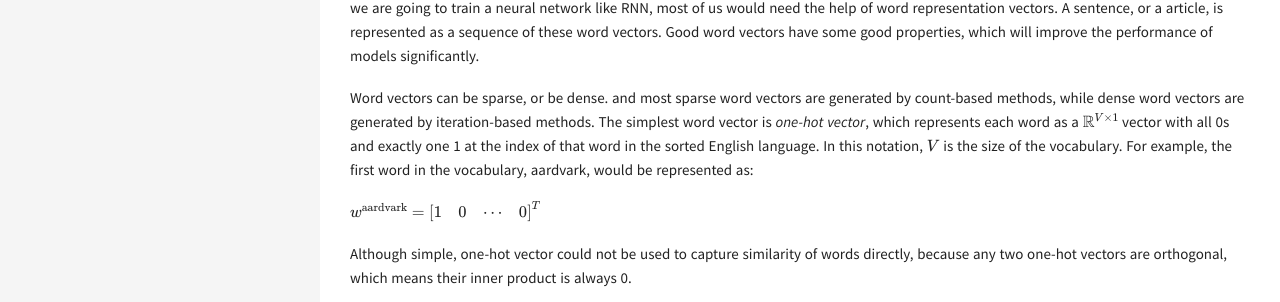
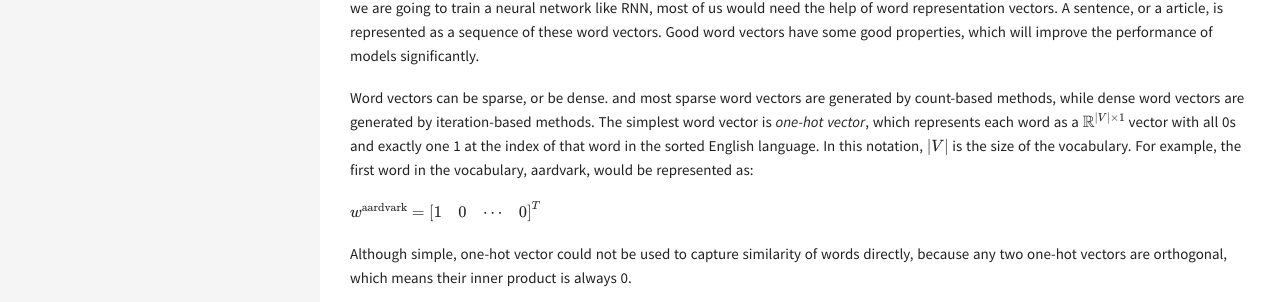
Before and after one commit to two2er/two2er.github.io, a Jekyll site: the page built from _posts/2019-09-09-NLP.md, in a window 1280 px wide. Shown: the part 2163-2465 px from the top of the page. Built offline with Jekyll 4.4.1, drawn with Linux system fonts in a browser that asks for light colours; nearby versions of some CDN libraries.

Commit message:
20190910

```diff
--- a/_posts/2019-09-09-NLP.md
+++ b/_posts/2019-09-09-NLP.md
@@ -45,7 +45,7 @@ By parsing and structuring natural language, linguists have manually designed so
 
 Much of the earlier NLP works focus on the context information of natural language and do not treat words as atomic symbols. However, when we are going to train a neural network like RNN, most of us would need the help of word representation vectors. A sentence, or a article, is represented as a sequence of these word vectors. Good word vectors have some good properties, which will improve the performance of models significantly.
 
-Word vectors can be sparse, or be dense. and most sparse word vectors are generated by count-based methods, while dense word vectors are generated by iteration-based methods. The simplest word vector is *one-hot vector*, which represents each word as  a \\(\mathbb{R}^{V\times 1}\\) vector with all 0s and exactly one 1 at the index of that word in the sorted English language. In this notation, \\(V\\) is the size of the vocabulary. For example, the first word in the vocabulary, aardvark, would be represented as:
+Word vectors can be sparse, or be dense. and most sparse word vectors are generated by count-based methods, while dense word vectors are generated by iteration-based methods. The simplest word vector is *one-hot vector*, which represents each word as  a \\(\mathbb{R}^{\|V\|\times 1}\\) vector with all 0s and exactly one 1 at the index of that word in the sorted English language. In this notation, \\(\|V\|\\) is the size of the vocabulary. For example, the first word in the vocabulary, aardvark, would be represented as:
 
 \\(w^{\text{aardvark}}=\begin{bmatrix}1&0&\cdots&0\end{bmatrix}^T\\)
 
```
